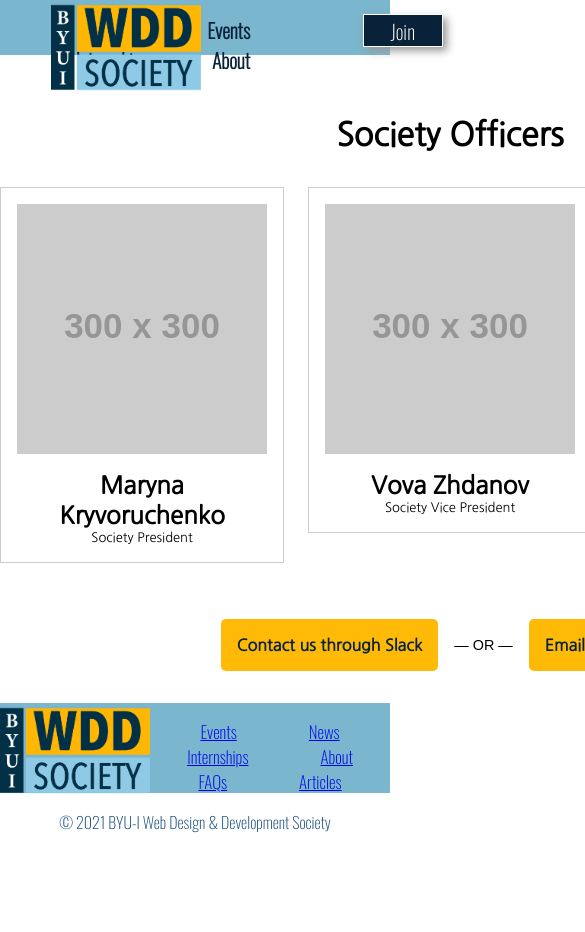
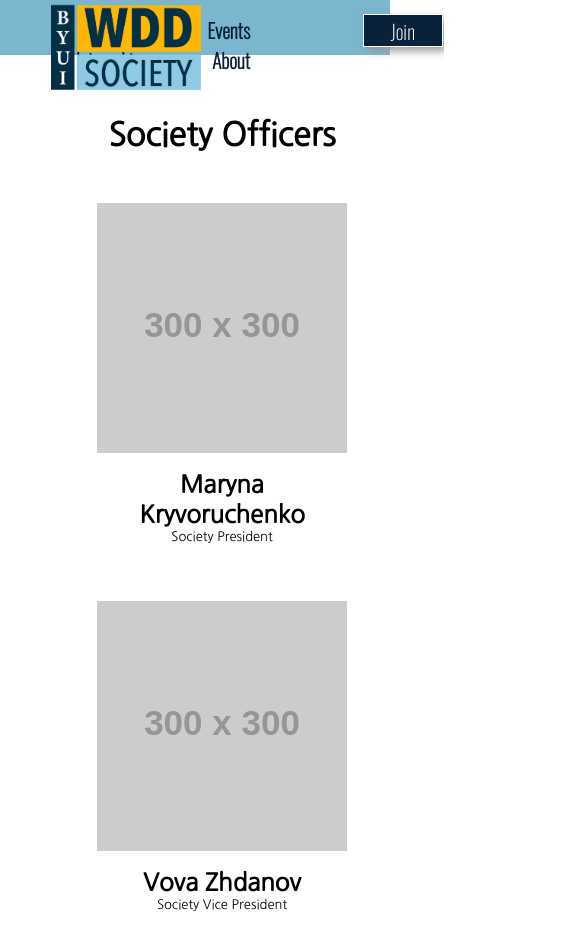
Before and after one commit to wddbyui/wddbyui.github.io, a website: page about/index.html in a window 390 px wide. Shown: the top 932 px of the page, 585 px wide, since content can reach past the window. Before the commit the page ends 844 px from the top, so only its background shows below. Drawn offline with nearby package versions, Linux system fonts and the light colour scheme; placeholder pictures from the web are drawn by us.

Commit message:
A slight adjustment for easier mobile CSS modification

```diff
--- a/src/css/styles.css
+++ b/src/css/styles.css
@@ -183,7 +183,7 @@ footer {
     color: #0A2239;
 }
 
-/* About Page CSS */
+/* About page styles */
     section h1 {
         font-family: 'Nanum Gothic', sans-serif;
         margin-bottom: 0.5rem;
@@ -191,27 +191,28 @@ section h1 {
         font-size: 2rem;
     }
     .officers {
-    display: grid;
-    grid-template-columns: repeat(3, 1fr);
+        display: flex;
+        flex-wrap: wrap;
         font-family: 'Nanum Gothic', sans-serif;
         margin-bottom: 2.5rem;
-    grid-gap: 1.5rem;
         justify-items: center;
         align-items: start;
+        grid-gap: 1.5rem;
+        justify-content: space-around;
     }
     .officers h1 {
-    grid-column: 1 / -1;
+        width: 100%;
     }
     .officer {
         display: flex;
         position: relative;
-    border: 1px solid #cccccc;
+        border: 1px solid var(--site-gray);
         flex-direction: column;
         padding: 1rem;
         width: 250px;
     }
     .officer:hover {
-    box-shadow: 5px 10px 8px #999999;
+        box-shadow: 5px 10px 8px var(--site-gray);
     }
     .officer-img {
         /* This CSS keeps the image a square, without allowing the bad "stretching" and "squishing" */
@@ -231,9 +232,10 @@ section h1 {
     .contact-grid {
         display: grid;
         margin: 1rem auto 2rem;
-    grid-template-columns: max-content max-content max-content;
+        grid-template-columns: repeat(3, max-content);
         grid-column-gap: 1rem;
         align-items: center;
+        width: max-content;
     }
     .contact-grid span {
         font-size: 0.9rem;
@@ -247,13 +249,15 @@ section h1 {
         display: block;
         font-weight: bold;
         text-decoration: none;
-    background-color: #FFBA08;
-    font-family: 'Nanum Gothic', sans-serif;
+        background-color: var(--logo-orange);
+        font-family: var(--nanum-font);
         border-radius: 5px;
         color: #0A2239;
+        color: var(--logo-navy);
         cursor: pointer;
         padding: 1rem;
     }
     .contact-info:hover {
         box-shadow: 2px 2px 10px darkslategray;
     }
+/* About page styles */
```
Lines whose indentation alone changed are shown as unchanged.
